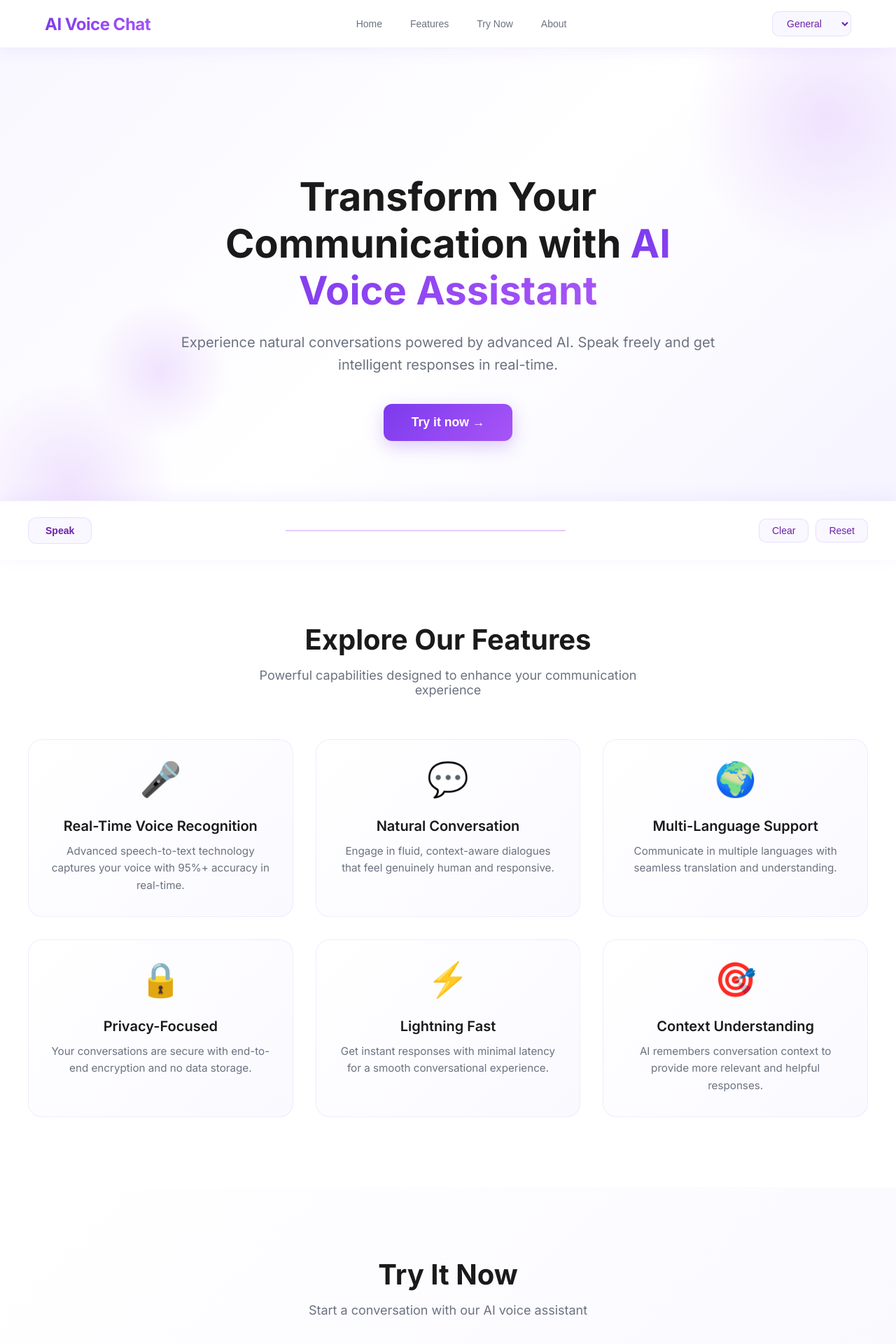
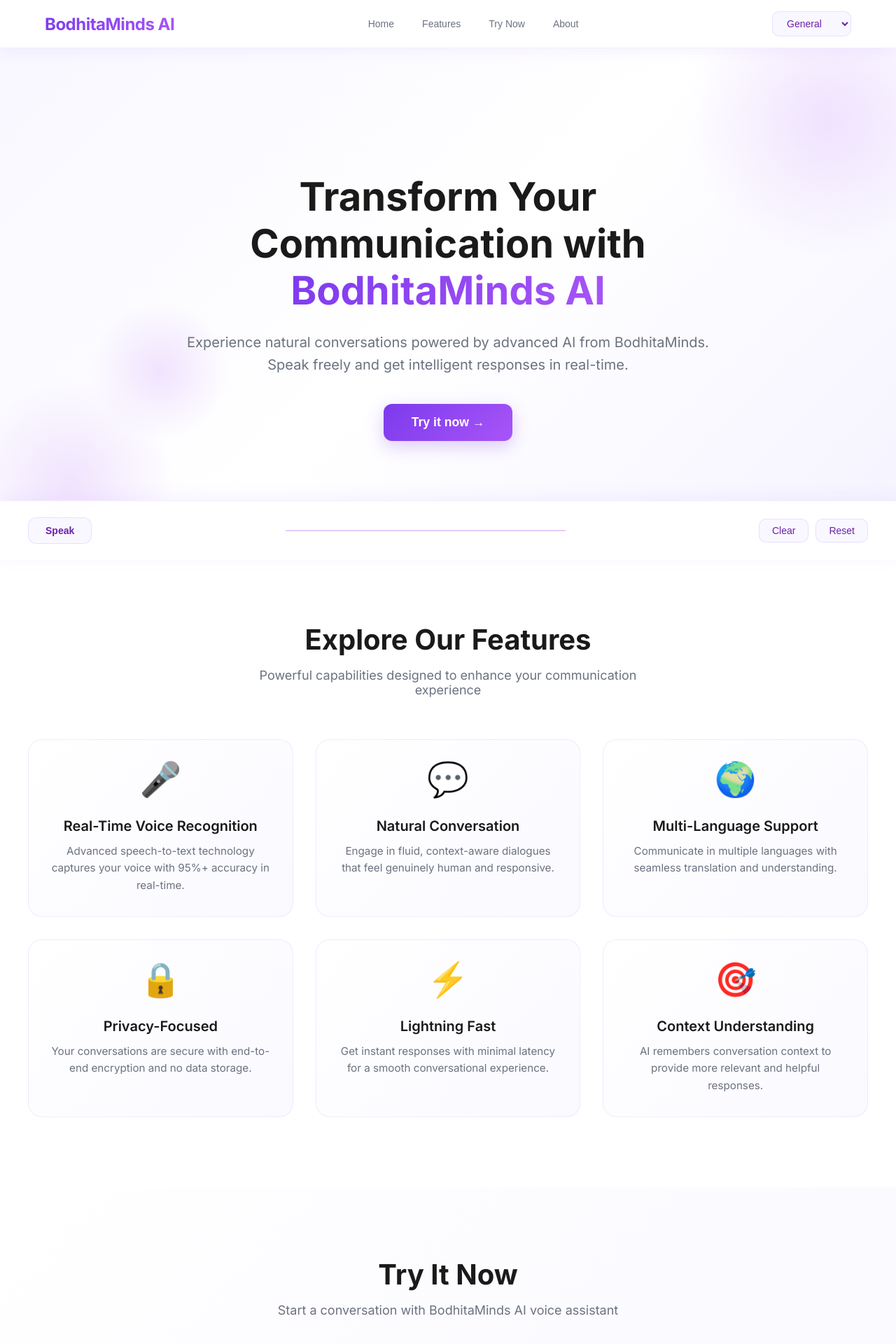
Before and after one commit to upendrakumar-17/ai-voice-agent-frontend, a React (Create React App) app: page / in a window 1280 px wide. Shown: the top 1920 px of the page at 70% size. Built offline with nearby package versions, Linux system fonts and the light colour scheme.

Commit message:
added bodhita signature

```diff
--- a/src/components/About.jsx
+++ b/src/components/About.jsx
@@ -6,9 +6,9 @@ const About = () => {
         <section className="about" id="about">
             <div className="about__container">
                 <div className="about__content">
-                    <h2 className="about__title">How It Works</h2>
+                    <h2 className="about__title">How BodhitaMinds AI Works</h2>
                     <p className="about__description">
-                        Our AI voice assistant leverages cutting-edge technology to deliver seamless conversational experiences.
+                        Our BodhitaMinds AI voice assistant leverages cutting-edge technology to deliver seamless conversational experiences.
                     </p>
 
                     <div className="about__steps">
--- a/src/components/Footer.jsx
+++ b/src/components/Footer.jsx
@@ -56,9 +56,9 @@ const Footer = ({ isChatMode, setIsChatMode }) => {
         <footer className="footer-info">
           <div className="footer-info__container">
             <div className="footer-info__section">
-              <h3 className="footer-info__title">AI Voice Chat</h3>
+              <h3 className="footer-info__title">BodhitaMinds AI</h3>
               <p className="footer-info__description">
-                Advanced AI-powered voice assistant that enhances communication with natural language processing and real-time responses.
+                Advanced AI-powered voice assistant by BodhitaMinds that enhances communication with natural language processing and real-time responses.
               </p>
             </div>
 
@@ -82,7 +82,7 @@ const Footer = ({ isChatMode, setIsChatMode }) => {
           </div>
 
           <div className="footer-info__bottom">
-            <p>&copy; 2025 AI Voice Chat. All rights reserved.</p>
+            <p>&copy; 2025 BodhitaMinds AI. All rights reserved.</p>
           </div>
         </footer>
       )}
--- a/src/components/Hero.jsx
+++ b/src/components/Hero.jsx
@@ -11,10 +11,10 @@ const Hero = () => {
             <div className="hero__content">
                 <h1 className="hero__title">
                     Transform Your Communication with
-                    <span className="hero__highlight"> AI Voice Assistant</span>
+                    <span className="hero__highlight"> BodhitaMinds AI</span>
                 </h1>
                 <p className="hero__subtitle">
-                    Experience natural conversations powered by advanced AI.
+                    Experience natural conversations powered by advanced AI from BodhitaMinds.
                     Speak freely and get intelligent responses in real-time.
                 </p>
                 <button className="hero__cta" onClick={scrollToChat}>
--- a/src/components/Navbar.jsx
+++ b/src/components/Navbar.jsx
@@ -14,7 +14,7 @@ const Navbar = ({ isChatMode, setIsChatMode }) => {
     <nav className="navbar">
       <div className="navbar__header">
         <h1 className="navbar__title">
-          {isChatMode ? 'Voice Chat Session' : 'AI Voice Chat'}
+          {isChatMode ? 'BodhitaMinds Chat Session' : 'BodhitaMinds AI'}
         </h1>
       </div>
 
--- a/src/pages/Home.jsx
+++ b/src/pages/Home.jsx
@@ -23,7 +23,7 @@ const Home = () => {
             <div className="chat-section__container">
               <h2 className="chat-section__title">Try It Now</h2>
               <p className="chat-section__subtitle">
-                Start a conversation with our AI voice assistant
+                Start a conversation with BodhitaMinds AI voice assistant
               </p>
               <ChatContainer />
             </div>
```
